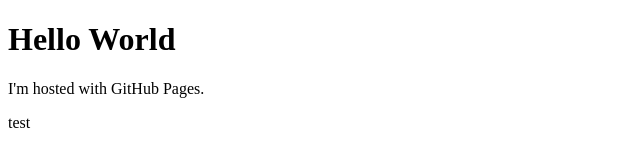
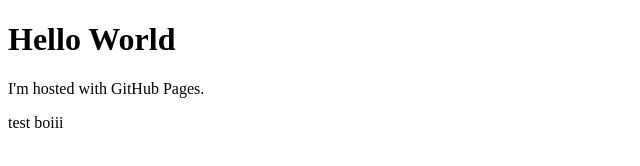
Before and after one commit to Forssan-ya-boi/Erik.Forssell.github.io, a plain HTML site: page index.html in a window 1280 px wide. Shown: the full height of the page, 0-640 px from the left. Drawn offline with Linux system fonts and the light colour scheme.

Commit message:
Update index.html

```diff
--- a/index.html
+++ b/index.html
@@ -3,6 +3,7 @@
 <body>
 <h1>Hello World</h1>
 <p>I'm hosted with GitHub Pages.</p>
-<p> test</p>
+<p> test boiii
+</p>
 </body>
 </html>
```
